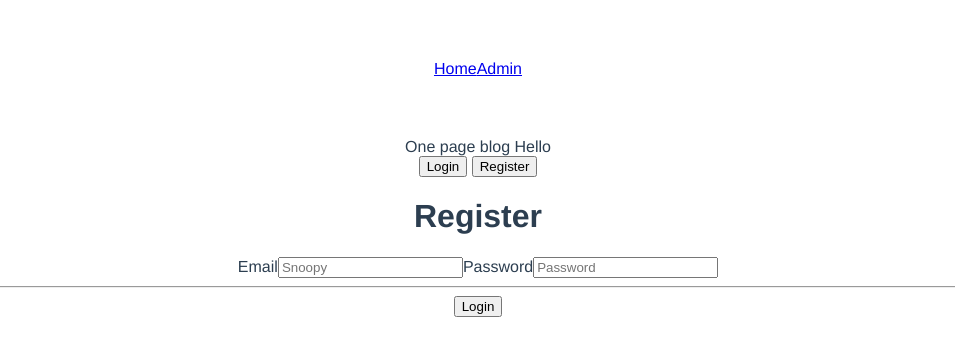
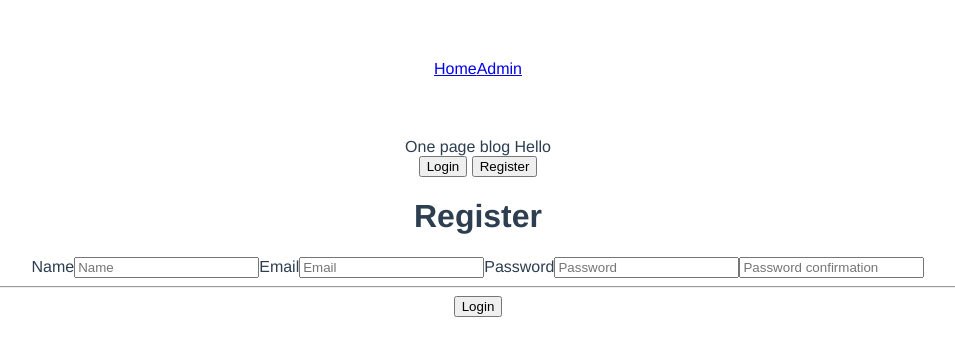
Before and after one commit to MGrudule/VueJs_Blog, a Vue app: page /register in a window 1280 px wide. Shown: the top 356 px of the page, without its empty margins (162-1117 px from the left). Built offline with nearby package versions, Linux system fonts and the light colour scheme.

Commit message:
[w7-prep] login route

```diff
--- a/package.json
+++ b/package.json
@@ -17,6 +17,7 @@
     "ajv": "^6.2.0",
     "ajv-keywords": "^3.1.0",
     "axios": "^0.18.0",
+    "eslint": "^4.18.1",
     "vue": "^2.5.2",
     "vue-router": "^3.0.1",
     "vuex": "^3.0.1"
@@ -41,7 +42,6 @@
     "cross-env": "^5.0.1",
     "cross-spawn": "^5.0.1",
     "css-loader": "^0.28.0",
-    "eslint": "^4.15.0",
     "eslint-config-standard": "^10.2.1",
     "eslint-friendly-formatter": "^3.0.0",
     "eslint-loader": "^1.7.1",
--- a/src/components/Admin.vue
+++ b/src/components/Admin.vue
@@ -42,7 +42,7 @@
 import axios from 'axios'
 
 export default {
-  name: 'App',
+  name: 'Admin',
   data () {
     return {
       articles: [],
@@ -59,7 +59,7 @@ export default {
       axios.get("https://peaceful-dusk-59248.herokuapp.com/api/articles")
 
       .then((response)  =>  {
-      console.log(response)
+
         this.loading = false;
         this.articles = response.data;
       }, (error)  =>  {
@@ -81,7 +81,7 @@ export default {
     })
 
       .then((response)  =>  {
-      console.log(response)
+
         this.loading = false;
         this.articles = response.data;
       }, (error)  =>  {
--- a/src/components/Login.vue
+++ b/src/components/Login.vue
@@ -53,7 +53,7 @@ login(){
         localStorage.setItem('api_token',response.data.data.api_token);
         localStorage.setItem('user_id',response.data.data.id);
         localStorage.setItem('user_name',response.data.data.name);
-
+        console.log(localStorage.getItem('api_token'));
 
       })
       .catch(error => {
--- a/src/components/Register.vue
+++ b/src/components/Register.vue
@@ -7,12 +7,15 @@
 <router-link to="/login" tag="button">Login</router-link> <router-link to="/register" tag="button">Register</router-link>
     <main>
       <div>
-         <form class="login" @submit.prevent="login">
+         <form class="register" @submit.prevent="register">
            <h1> Register</h1>
+           <label>Name</label>
+           <input required v-model="name" type="text" placeholder="Name"/>
            <label>Email</label>
-           <input required v-model="email" type="text" placeholder="Snoopy"/>
+           <input required v-model="email" type="email" placeholder="Email"/>
            <label>Password</label>
            <input required v-model="password" type="password" placeholder="Password"/>
+           <input required v-model="password_c" type="password_c" placeholder="Password confirmation"/>
            <hr/>
            <button type="submit">Login</button>
          </form>
@@ -28,12 +31,14 @@
 import axios from 'axios'
 
 export default {
-  name: 'Login',
+  name: 'Register',
   data () {
     return {
       loading: false,
       password: '',
+      password_c: '',
       email: '',
+      name: '',
       user_name: localStorage.getItem('user_name'),
     }
   },
@@ -41,19 +46,19 @@ export default {
 
 
 
-login(){
-
-
-      axios.post('http://peaceful-dusk-59248.herokuapp.com/api/login',
+register(){
+      axios.post('http://peaceful-dusk-59248.herokuapp.com/api/register',
         {email: this.email,
-         password: this.password})
+         name: this.name,
+       password: this.password,
+     password_confirmation: this.password_c})
 
       .then(response => {
 
         localStorage.setItem('api_token',response.data.data.api_token);
         localStorage.setItem('user_id',response.data.data.id);
         localStorage.setItem('user_name',response.data.data.name);
-
+ self.$router.push('/admin');
 
       })
       .catch(error => {
--- a/src/main.js
+++ b/src/main.js
@@ -37,6 +37,7 @@ router.beforeEach((to, from, next) => {
   if (to.matched.some(record => record.meta.adminOnly)) {
 var token = localStorage.getItem('api_token');
 
+
     if (!token) {
       next({
         path: '/login',
```
Also changed, not shown: .eslintrc.js, 1 other file (tests, documents, lock files or other folders).
